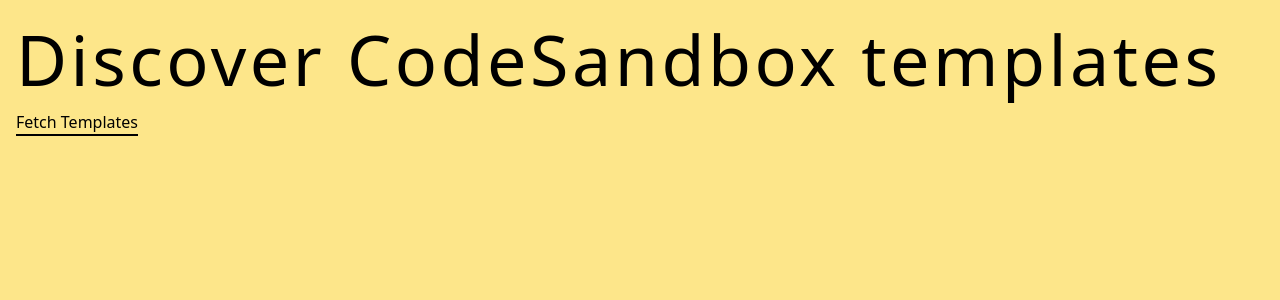
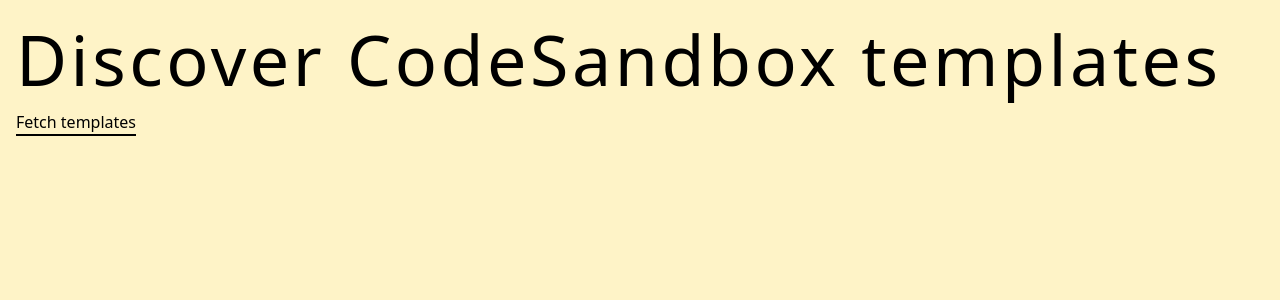
Before and after one commit to codesandbox/demo, a React (Vite) app: page / in a window 1280 px wide. Shown: the top 300 px of the page. Built offline with nearby package versions, Linux system fonts and the light colour scheme; the HTML template or start-up script is replaced by a standard one.

Commit message:
Update 3 files

```diff
--- a/package.json
+++ b/package.json
@@ -10,6 +10,7 @@
     "preview": "vite preview"
   },
   "dependencies": {
+    "@radix-ui/react-icons": "^1.3.0",
     "@radix-ui/react-slot": "1.0.1",
     "autoprefixer": "^10.4.15",
     "class-variance-authority": "0.4.0",
--- a/src/App.tsx
+++ b/src/App.tsx
@@ -20,29 +20,48 @@
   };
 
   return (
-    <div className="flex-1 space-y-4 p-4 pt-6 bg-amber-200 min-h-[100vh]">
-      <h1 className="font-thin leading-none text-[70px] tracking-wider">
-        Discover CodeSandbox templates
-      </h1>
+    <div className="flex-1 space-y-4 p-4 pt-6 bg-amber-100 min-h-[100vh]">
+      <div className="fixed">
+        <h1 className="font-thin leading-none text-[70px] tracking-wider mb-4">
+          Discover CodeSandbox templates
+        </h1>
 
-      <button className="border-b-2 border-black" onClick={fetchTemplates}>
-        Fetch Templates
-      </button>
+        <button className="border-b-2 border-black" onClick={fetchTemplates}>
+          Fetch templates
+        </button>
+      </div>
 
-      <div className="pt-20">
+      <div className="pt-20 pt-[300px] relative z-1">
         {templates.map((item) => {
           return (
             <div
               key={item.title}
-              className="border-b-2 border-black pb-3 flex gap-4 ml-20 mb-4"
+              className="border-2 border-r-4 border-b-4 border-black p-3 flex gap-4 ml-[140px] mb-2 bg-amber-200 relative"
             >
               <div>
                 <img className="w-[50px]" src={item.custom_template.icon_url} />
               </div>
+
               <div>
-                <div className="font-medium text-[30px]">{item.title}</div>
-                <div className="opacity-60">{item.description}</div>
+                <div className="font-medium text-[20px]">{item.title}</div>
+                <div className="opacity-60 text-[14px]">{item.description}</div>
               </div>
+
+              <svg
+                className="absolute right-4 top-4 cursor-pointer"
+                width="15"
+                height="15"
+                viewBox="0 0 15 15"
+                fill="none"
+                xmlns="http://www.w3.org/2000/svg"
+              >
+                <path
+                  d="M8.14645 3.14645C8.34171 2.95118 8.65829 2.95118 8.85355 3.14645L12.8536 7.14645C13.0488 7.34171 13.0488 7.65829 12.8536 7.85355L8.85355 11.8536C8.65829 12.0488 8.34171 12.0488 8.14645 11.8536C7.95118 11.6583 7.95118 11.3417 8.14645 11.1464L11.2929 8H2.5C2.22386 8 2 7.77614 2 7.5C2 7.22386 2.22386 7 2.5 7H11.2929L8.14645 3.85355C7.95118 3.65829 7.95118 3.34171 8.14645 3.14645Z"
+                  fill="currentColor"
+                  fillRule="evenodd"
+                  clipRule="evenodd"
+                ></path>
+              </svg>
             </div>
           );
         })}
```
Also changed, not shown: 1 other file (tests, documents, lock files or other folders).
